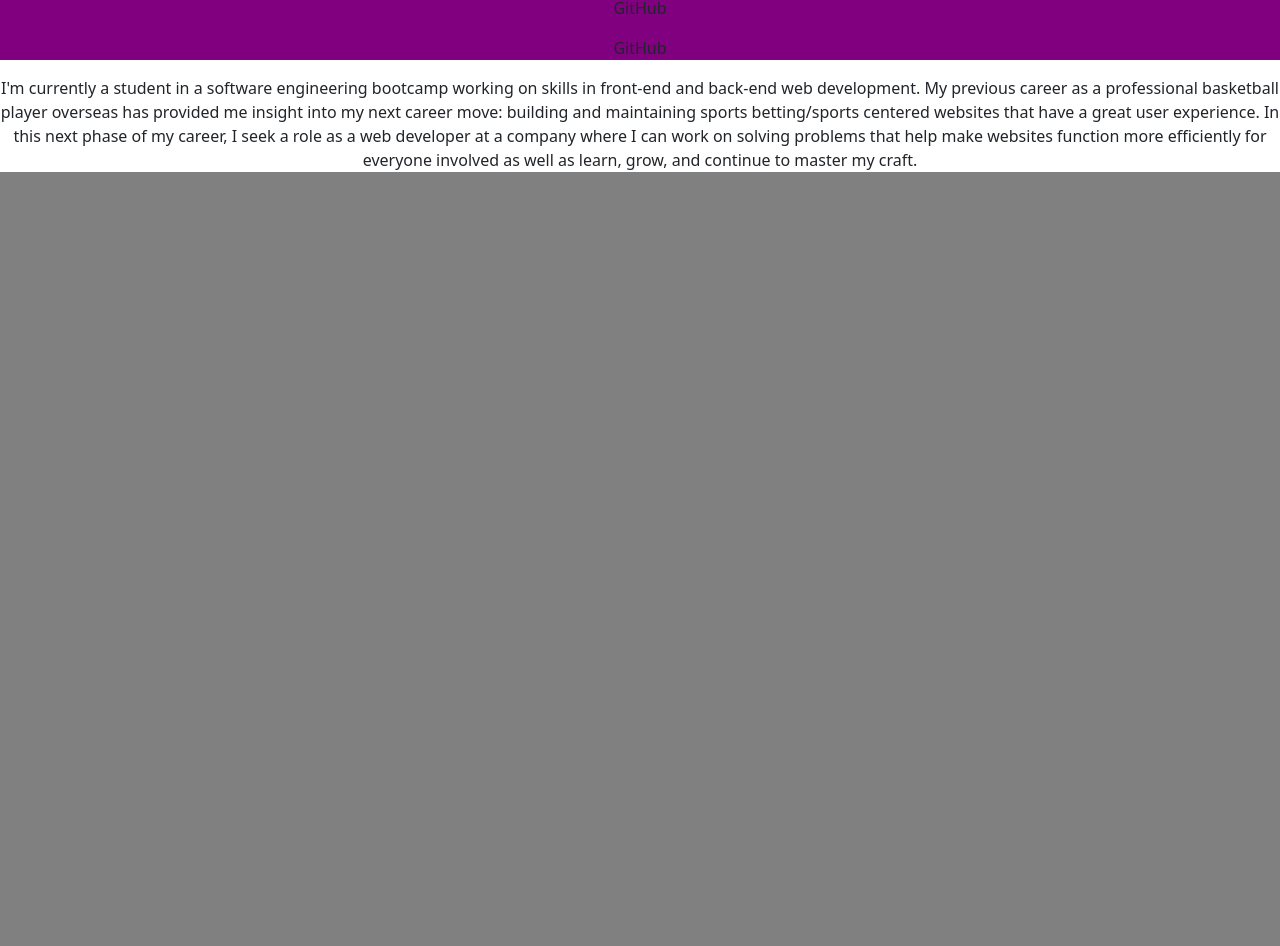
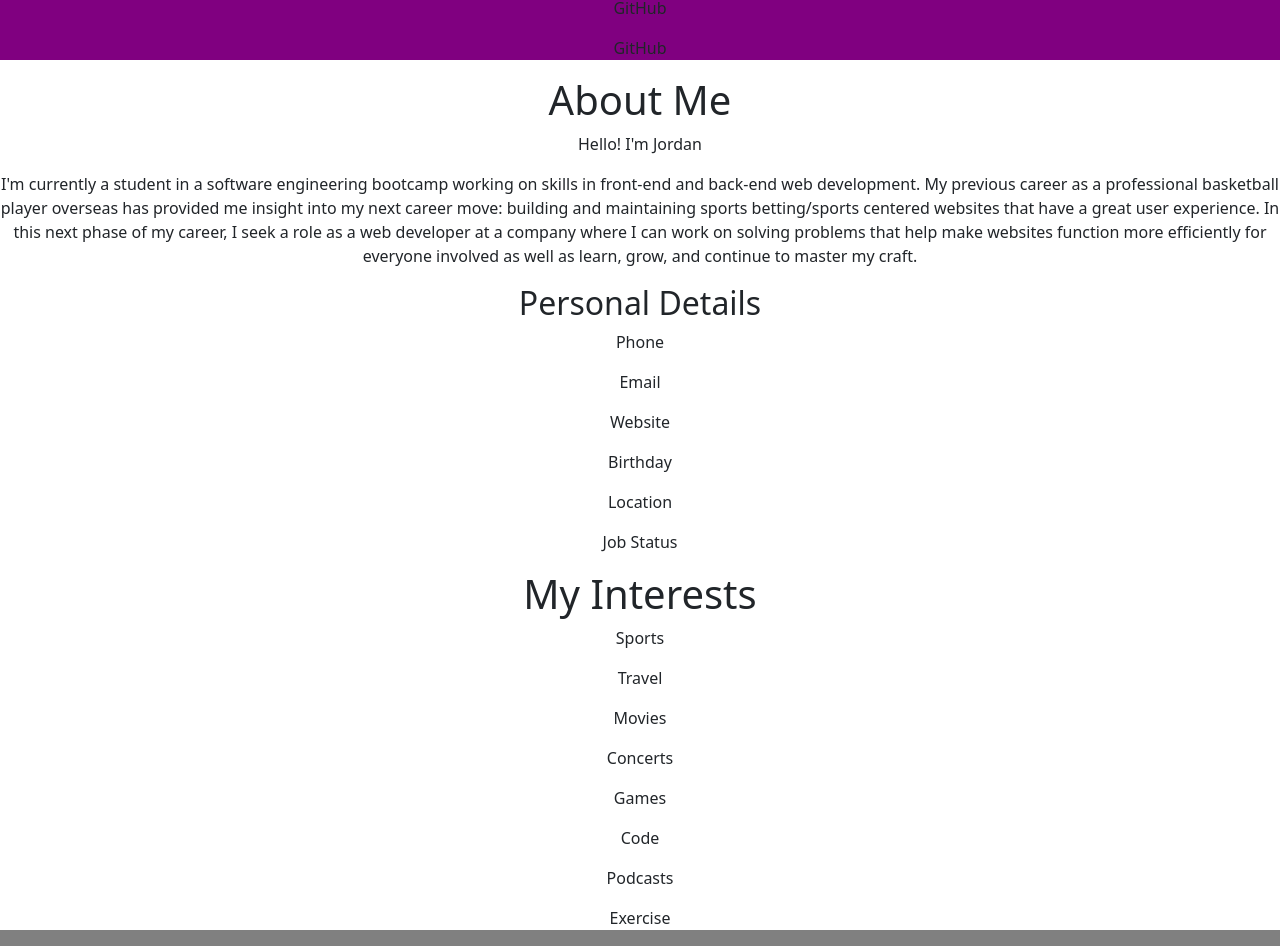
Before and after one commit to jordanstotts/portfolio, a React (Create React App) app in the folder frontend/: page /about in a window 1280 px wide. Shown: the part 476-1422 px from the top of the page. Before the commit the page ends 800 px from the top, so only its background shows below. Built offline with nearby package versions, Linux system fonts and the light colour scheme.

Commit message:
added a few basic layouts to nav bar components. Still need to do resume and portfolio

```diff
--- a/frontend/src/App.js
+++ b/frontend/src/App.js
@@ -18,11 +18,6 @@ function App() {
         <Route path="/portfolio" element={<Portfolio />} />
         <Route path="/contact" element={<Contact />} />
       </Routes>
-
-      {/* <NavigationBar />
-      <div className="home-static">
-        <HomeStatic />
-      </div> */}
     </div>
   );
 }
--- a/frontend/src/components/About.js
+++ b/frontend/src/components/About.js
@@ -6,7 +6,11 @@ const About = () => {
   return (
     <div>
       <Home />
+      <div>
+        <h1>About Me</h1>
+      </div>
       <p>
+        <p>Hello! I'm Jordan</p>
         I'm currently a student in a software engineering bootcamp working on
         skills in front-end and back-end web development. My previous career as
         a professional basketball player overseas has provided me insight into
@@ -17,6 +21,26 @@ const About = () => {
         efficiently for everyone involved as well as learn, grow, and continue
         to master my craft.
       </p>
+      <div>
+        <h2>Personal Details</h2>
+        <p>Phone</p>
+        <p>Email</p>
+        <p>Website</p>
+        <p>Birthday</p>
+        <p>Location</p>
+        <p>Job Status</p>
+      </div>
+      <div>
+        <h1>My Interests</h1>
+        <p>Sports</p>
+        <p>Travel</p>
+        <p>Movies</p>
+        <p>Concerts</p>
+        <p>Games</p>
+        <p>Code</p>
+        <p>Podcasts</p>
+        <p>Exercise</p>
+      </div>
     </div>
   );
 };
--- a/frontend/src/components/Contact.js
+++ b/frontend/src/components/Contact.js
@@ -6,7 +6,14 @@ const Contact = () => {
   return (
     <div>
       <Home />
-      Contact
+      <p>Feel free to reach out to me!</p>
+      <div>
+          <p>Phone:</p>
+          <p>Email:</p>
+          <p>LinkedIn:</p>
+          <p>Facebook:</p>
+          <p>Twitter:</p>
+      </div>
     </div>
   );
 };
--- a/frontend/src/components/Portfolio.js
+++ b/frontend/src/components/Portfolio.js
@@ -6,7 +6,10 @@ const Portfolio = () => {
   return (
     <div>
       <Home />
-      Portfolio
+      <p>A few projects I've worked on</p>
+      <div>
+          links, screenshots, and short descirption of projects here
+      </div>
     </div>
   );
 };
--- a/frontend/src/components/Resume.js
+++ b/frontend/src/components/Resume.js
@@ -6,7 +6,10 @@ const Resume = () => {
   return (
     <div>
       <Home />
-      Resume
+      <p>Here is a link to download my updated resume!</p>
+      <div>
+          create downloadable link to resume
+      </div>
     </div>
   );
 };
--- a/frontend/src/components/Skills.js
+++ b/frontend/src/components/Skills.js
@@ -6,7 +6,27 @@ const Skills = () => {
   return (
     <div>
       <Home />
-      <p>skills page</p>
+      <p>Here are a few skills I've practiced over the past few months</p>
+      <div>
+          <h1>put images of skills here</h1>
+          <p>HTML</p>
+          <p>CSS</p>
+          <p>JavaScript</p>
+          <p>React</p>
+          <p>Bootstrap</p>
+          <p>Reactstrap</p>
+          <p>Node</p>
+          <p>Mongo</p>
+          <p>mongoDB</p>
+          <p>Express</p>
+          <p>Heroku</p>
+          <p>Python</p>
+          <p>Django</p>
+          <p>AWS</p>
+          <p>RESTful API's</p>
+          <p>PostgresSQL</p>
+          <p></p>
+      </div>
     </div>
   );
 };
```
